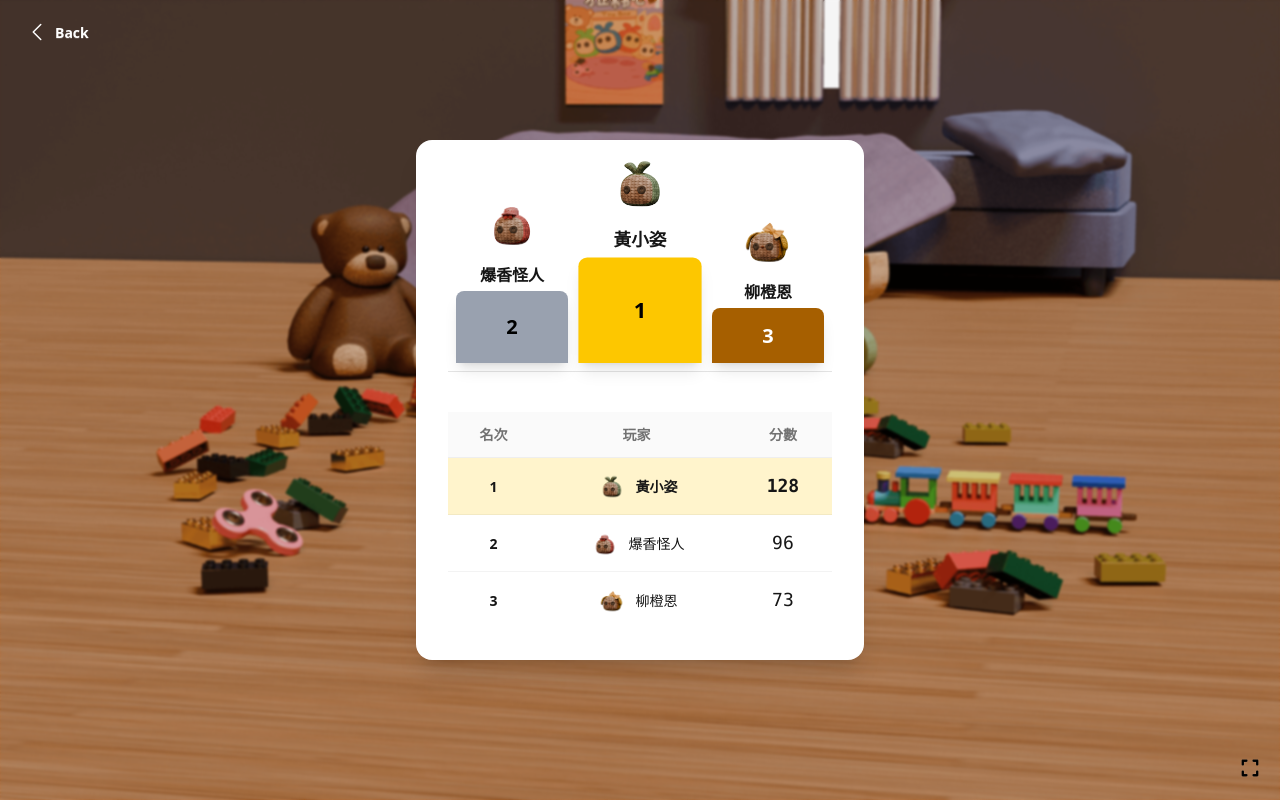
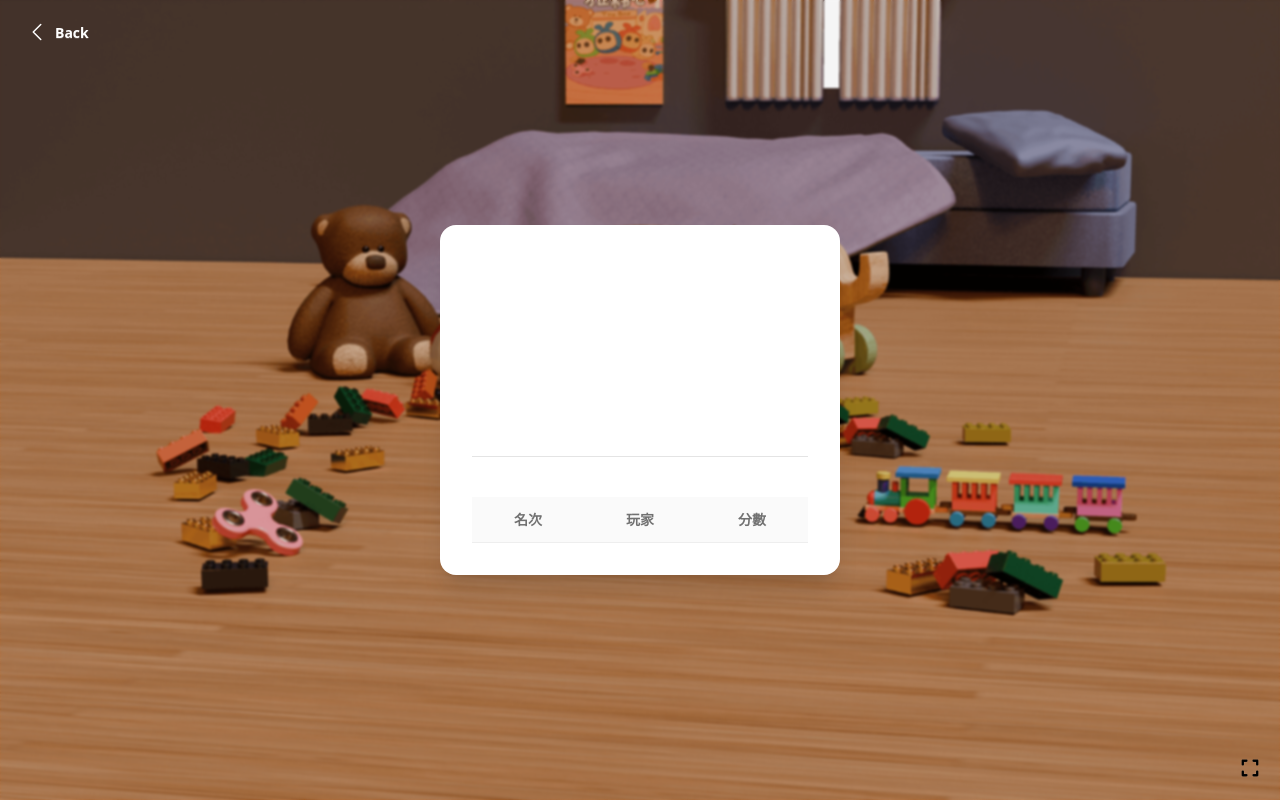
Before and after one commit to Joanne0119/Web_toyCantMove, a React (Vite) app: page /award in a window 1280 px wide. Built offline with nearby package versions, Linux system fonts and the light colour scheme.

Commit message:
turn off mock data

```diff
--- a/src/pages/Award.jsx
+++ b/src/pages/Award.jsx
@@ -4,21 +4,21 @@ import { useGame } from '../context/GameContext';
 import { motion } from "framer-motion";
 import PodiumBar from '@/components/PodiumBar.jsx';
 
-const MOCK_FINAL_RESULTS = [
-  { name: '黃小姿', point: 128, rank: 1, color: 'green', skin: 'wind-up' },
-  { name: '爆香怪人', point: 96, rank: 2, color: 'red', skin: 'hat' },
-  { name: '柳橙恩', point: 73, rank: 3, color: 'yellow', skin: 'dog' },
+// const MOCK_FINAL_RESULTS = [
+//   { name: '黃小姿', point: 128, rank: 1, color: 'green', skin: 'wind-up' },
+//   { name: '爆香怪人', point: 96, rank: 2, color: 'red', skin: 'hat' },
+//   { name: '柳橙恩', point: 73, rank: 3, color: 'yellow', skin: 'dog' },
   // { name: '青銅王', point: 0, rank: 4, color: 'blue', skin: 'deer' },
-];
-const MOCK_LOCAL_PLAYER = { color: 'green', avatar: 'wind-up' };
+// ];
+// const MOCK_LOCAL_PLAYER = { color: 'green', avatar: 'wind-up' };
 
 
 const Award = () => {
   // debug fake data
-  const finalResults = MOCK_FINAL_RESULTS;
-  const localPlayer = MOCK_LOCAL_PLAYER;
+  // const finalResults = MOCK_FINAL_RESULTS;
+  // const localPlayer = MOCK_LOCAL_PLAYER;
 
-  // const { finalResults, localPlayer } = useGame();
+  const { finalResults, localPlayer } = useGame();
 
   const navigate = useNavigate();
 
```
